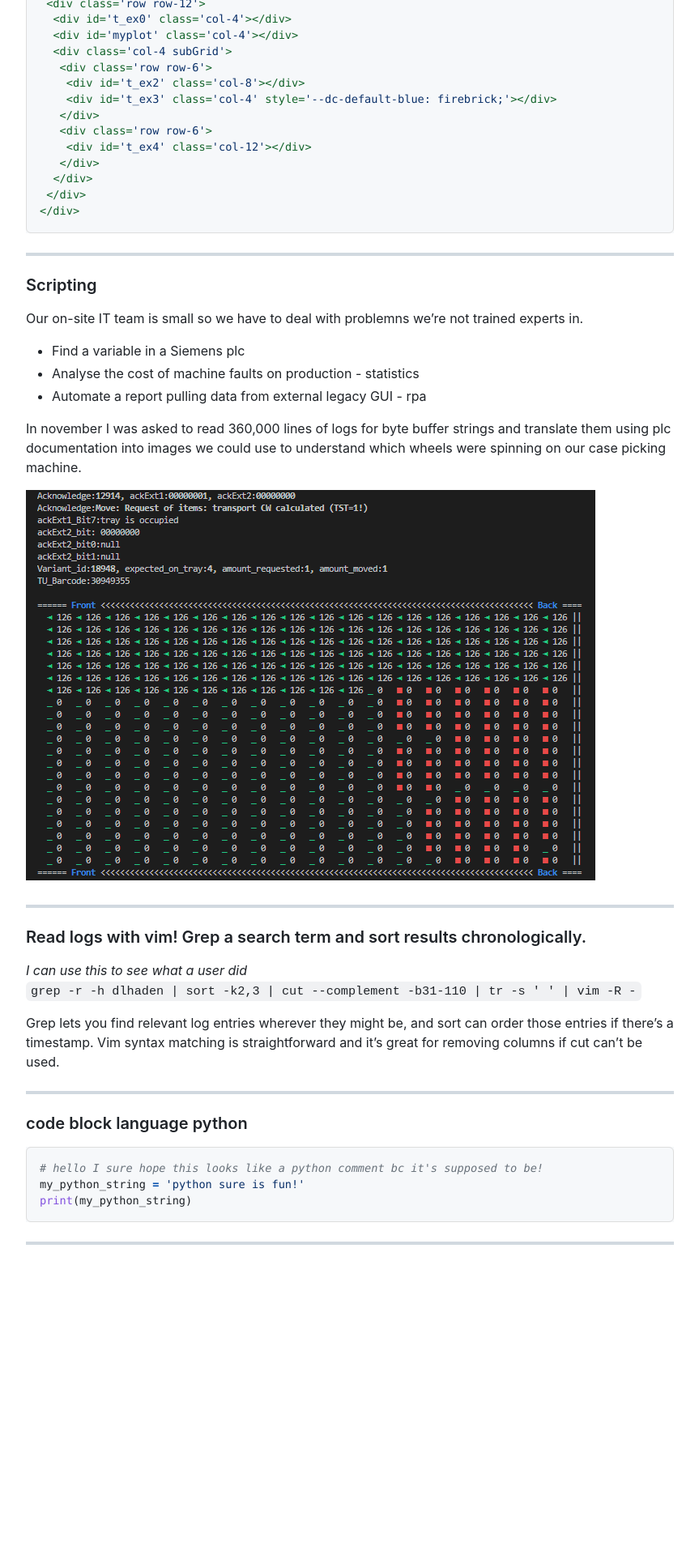
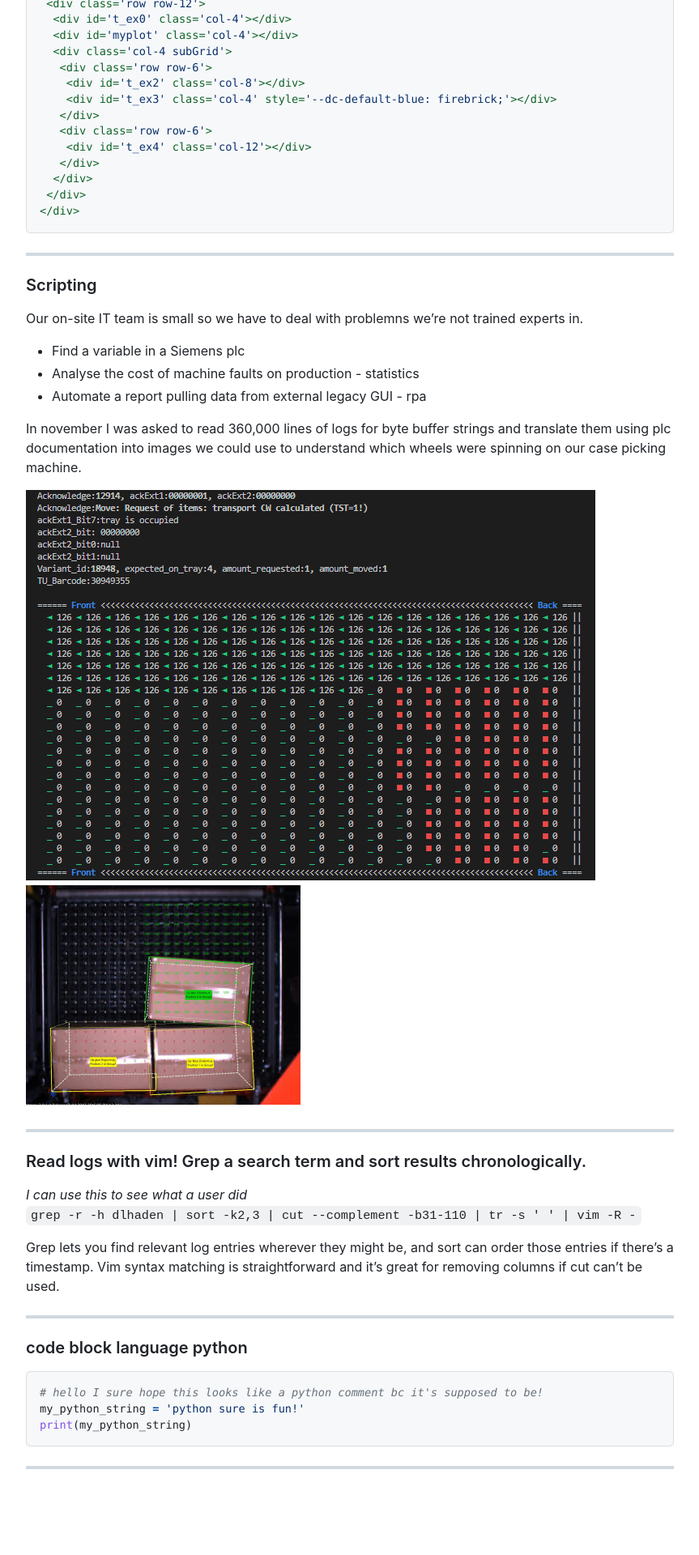
Before and after one commit to Max-Durbin/maxdurbin, a Jekyll site: the page built from index.md, in a window 1280 px wide. Shown: the part 1485-3405 px from the top of the page at 81% size, without its empty margins (208-1071 px from the left). Built offline with Jekyll 4.4.1, drawn with Linux system fonts in a browser that asks for light colours; nearby versions of some CDN libraries; before the commit the page ends 3128 px from its top, so only the background shows below that.

Commit message:
added camera picture

```diff
--- a/index.md
+++ b/index.md
@@ -93,6 +93,7 @@ In november I was asked to read 360,000 lines of logs for byte buffer strings an
 them using plc documentation into images we could use to understand which wheels were spinning on our case picking machine.
 
 ![cw_output](assets/images/Screenshot 2026-02-24 154250.png)
+![cw_camera](assets/images/Screenshot_cw_.png)
 
 
 ---
```
